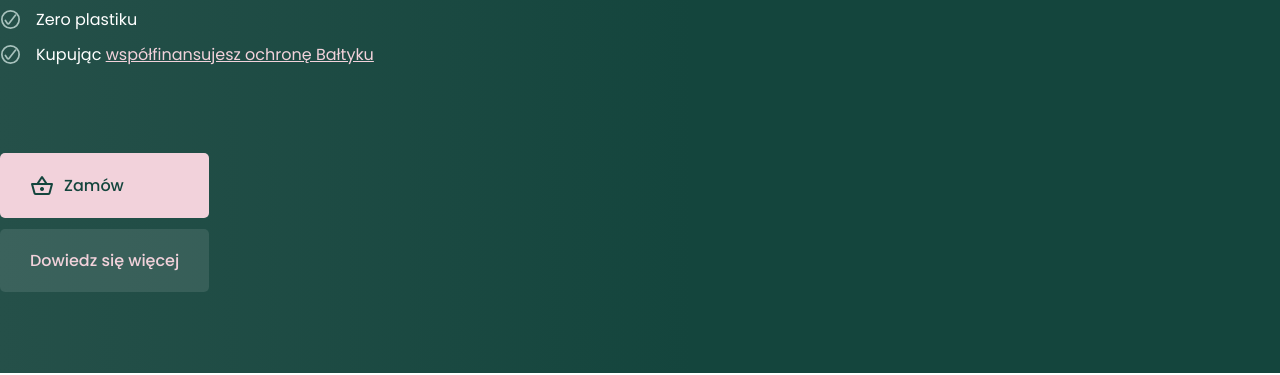
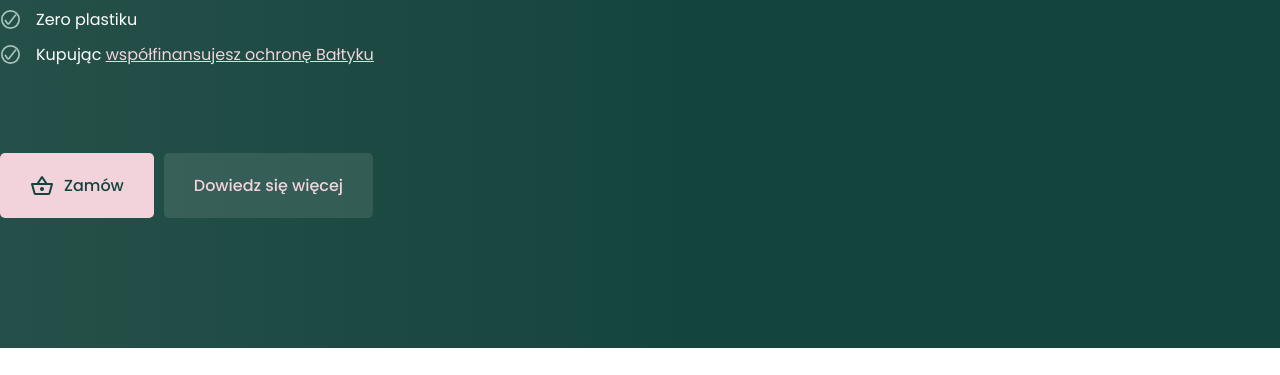
Before and after one commit to andres-condezo/Vasos, a plain HTML site: page index.html in a window 1280 px wide. Shown: the part 425-800 px from the top of the page. Drawn offline with Linux system fonts and the light colour scheme.

Commit message:
fix(index/css): fix primary button align

```diff
--- a/css/style.css
+++ b/css/style.css
@@ -31,7 +31,7 @@
 .primary-button{
     color: var(--secondary-color);
     background-color: var(--primary-color);
-    display: flex;
+    display: inline-flex;
     align-items: center;
 }
 .secondary-button{
@@ -117,6 +117,8 @@ header nav ul li a:hover{
 #portada #info-container #content #button-container{
     padding: 40px 0 100px 0;
     display: flex;
+    align-items: center;
+
 }
 .material-icons-outlined{
     margin: 0 10px 0 0;
--- a/index.html
+++ b/index.html
@@ -36,12 +36,10 @@
                         <li><img id="bullet" src="img/ico_check.svg" alt=""> <div id="text-content" >Kupując <a href="#">współfinansujesz ochronę Bałtyku</a> </div></li>
                     </ul>
                     <div id="button-container">
-                        <div class="align">
                             <a href="#" class="btn primary-button" >
                                 <i class="material-icons-outlined">shopping_basket</i>Zamów
                             </a>
                             <a href="#" class="btn secondary-button">Dowiedz się więcej</a>
-                        </div>
                     </div>
                 </div>
                 <div id="cover">
```
